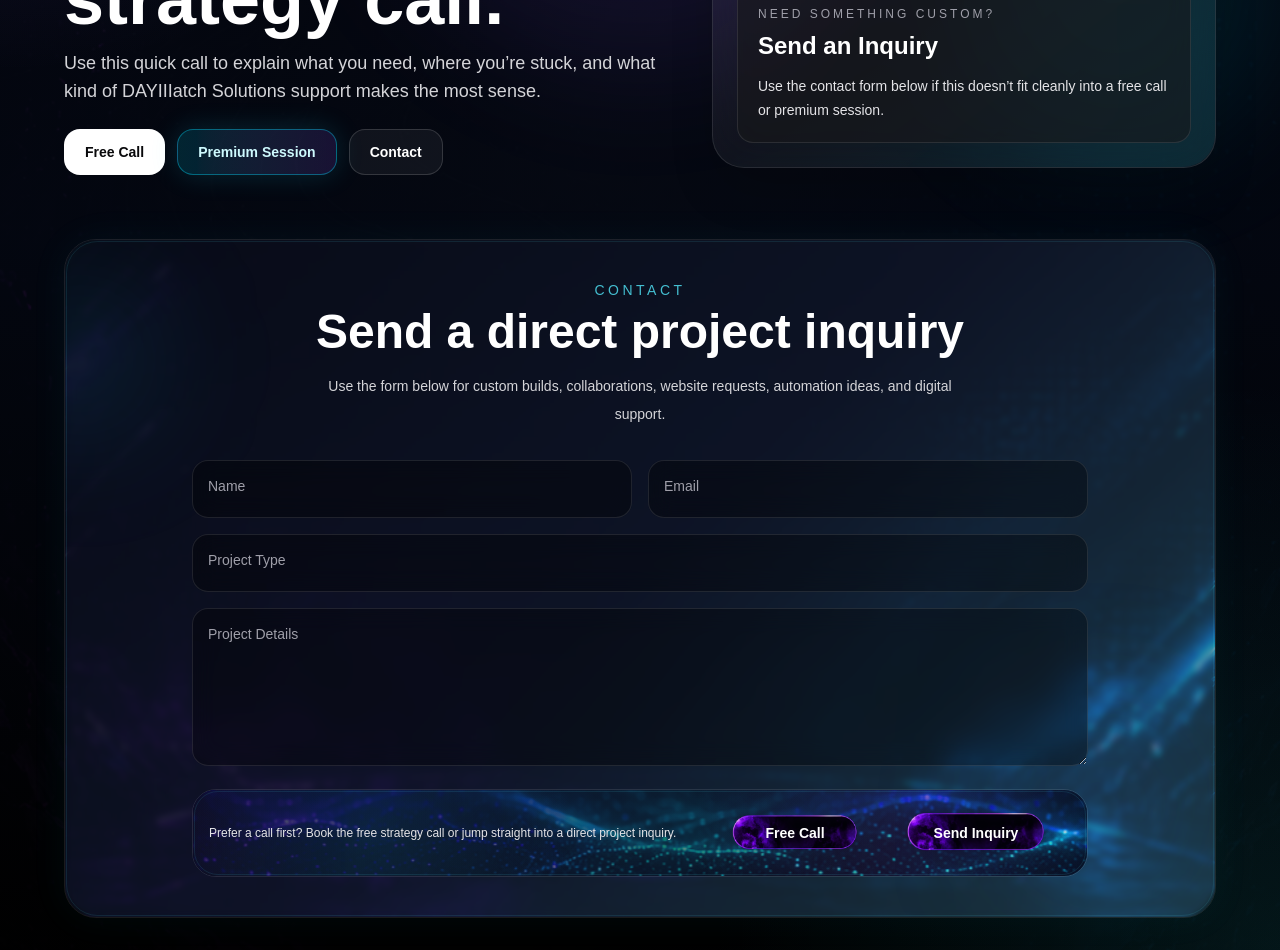
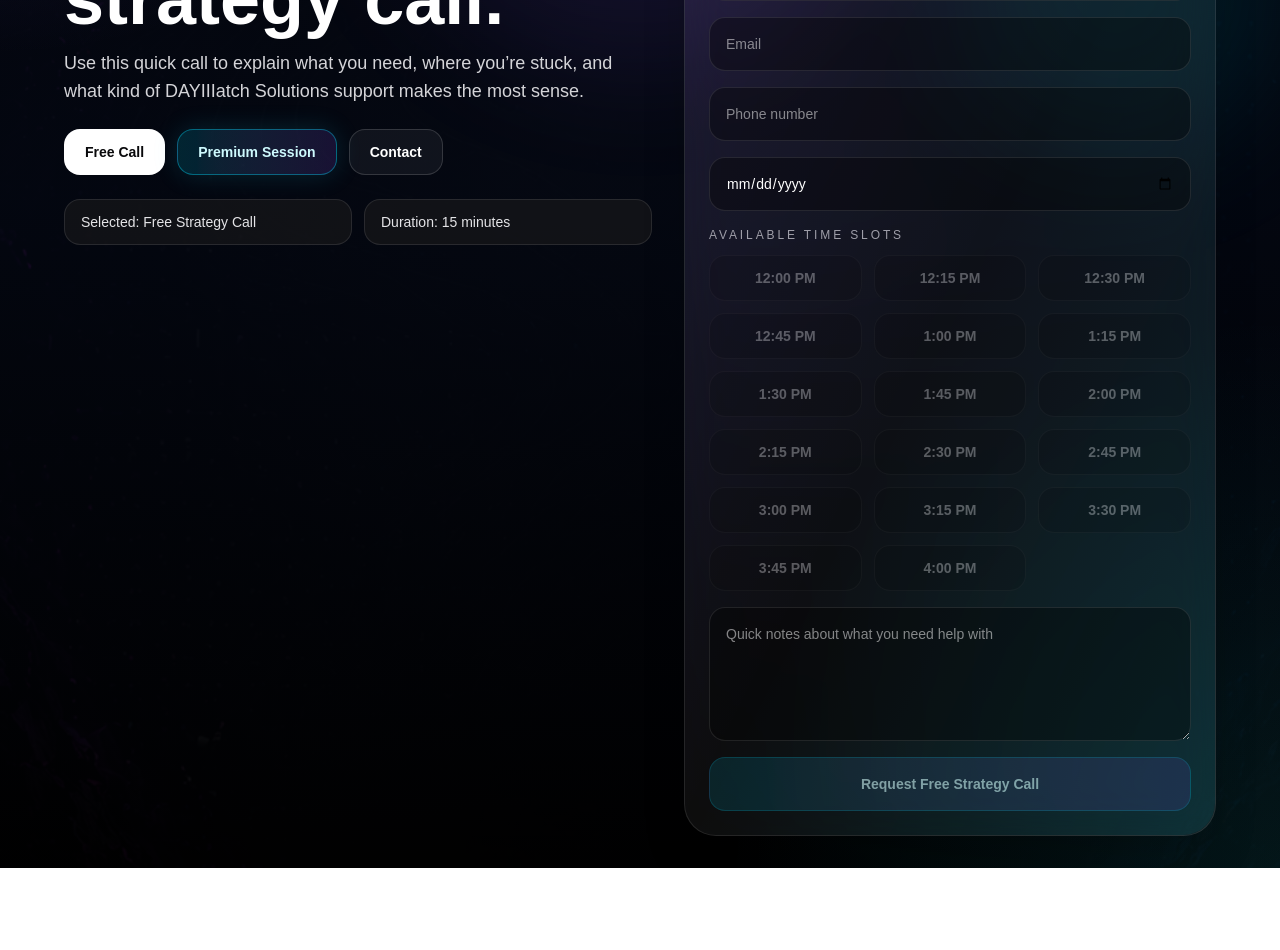
Before and after one commit to GoatManBizzle/dayiiiatch-web, a Next.js app: page /book in a window 1280 px wide. Shown: the part 460-1410 px from the top of the page. After the commit the page ends 1328 px from the top, so only its background shows below. Built offline with nearby package versions, Linux system fonts and the light colour scheme.

Commit message:
Scheduler on Deck

```diff
--- a/src/app/api/book/route.ts
+++ b/src/app/api/book/route.ts
@@ -4,43 +4,54 @@ import { Resend } from "resend";
 
 const supabaseUrl = process.env.NEXT_PUBLIC_SUPABASE_URL;
 const supabaseKey = process.env.SUPABASE_SERVICE_ROLE_KEY;
+const resendKey = process.env.RESEND_API_KEY;
 
 if (!supabaseUrl || !supabaseKey) {
   throw new Error("Missing Supabase environment variables.");
 }
 
 const supabase = createClient(supabaseUrl, supabaseKey);
-const resend = new Resend(process.env.RESEND_API_KEY);
+const resend = resendKey ? new Resend(resendKey) : null;
 
 const ADMIN_EMAIL =
   process.env.BOOKING_ADMIN_EMAIL || "DAYIIIatchSolutions@outlook.com";
+
+const FROM_EMAIL =
+  process.env.BOOKING_FROM_EMAIL ||
+  "DAYIIIatch Scheduler <onboarding@resend.dev>";
 
 type ServiceKey = "free-call" | "premium-session";
 
 const SERVICE_LABELS: Record<ServiceKey, string> = {
   "free-call": "Free Strategy Call",
-  "premium-session": "Premium Session",
+  "premium-session": "Premium Strategy Session",
 };
 
 function isValidService(service: string): service is ServiceKey {
   return service === "free-call" || service === "premium-session";
 }
 
+function isValidDate(date: string) {
+  return /^\d{4}-\d{2}-\d{2}$/.test(date);
+}
+
 function isValidTime(time: string) {
   return /^\d{2}:\d{2}$/.test(time);
 }
 
-function isValidDate(date: string) {
-  return /^\d{4}-\d{2}-\d{2}$/.test(date);
+function safeText(value: unknown) {
+  return String(value ?? "")
+    .replaceAll("&", "&amp;")
+    .replaceAll("<", "&lt;")
+    .replaceAll(">", "&gt;");
 }
 
 export async function GET(request: NextRequest) {
-  try {
   const { searchParams } = new URL(request.url);
-    const service = searchParams.get("service");
-    const date = searchParams.get("date");
+  const service = searchParams.get("service") ?? "";
+  const date = searchParams.get("date") ?? "";
 
-    if (!service || !date || !isValidService(service) || !isValidDate(date)) {
+  if (!isValidService(service) || !isValidDate(date)) {
     return NextResponse.json(
       { error: "Missing or invalid service/date." },
       { status: 400 },
@@ -55,54 +66,38 @@ export async function GET(request: NextRequest) {
     .in("status", ["confirmed", "pending"]);
 
   if (error) {
-      console.error("GET /api/book Supabase error:", error);
-
     return NextResponse.json(
-        {
-          error: "Failed to load booked slots.",
-          details: error.message,
-          code: error.code,
-        },
+      { error: "Failed to load booked slots.", details: error.message },
       { status: 500 },
     );
   }
 
   return NextResponse.json({
-      bookedTimes: data.map((row) => row.time),
+    bookedTimes: (data ?? []).map((row) => row.time),
   });
-  } catch (error) {
-    console.error("GET /api/book unexpected error:", error);
-
-    return NextResponse.json(
-      { error: "Unexpected GET error." },
-      { status: 500 },
-    );
-  }
 }
 
 export async function POST(request: NextRequest) {
   try {
     const body = await request.json();
 
-    const {
-      service,
-      date,
-      time,
-      name,
-      email,
-      company = "",
-      details = "",
-    } = body;
+    const service = String(body.service ?? "");
+    const date = String(body.date ?? body.preferredDate ?? "");
+    const time = String(body.time ?? body.preferredTime ?? "");
+    const name = String(body.name ?? "").trim();
+    const email = String(body.email ?? "").trim();
+    const phone = String(body.phone ?? "").trim();
+    const company = String(body.company ?? "").trim();
+    const details = String(
+      body.details ?? body.notes ?? body.message ?? "",
+    ).trim();
 
     if (
-      !service ||
-      !date ||
-      !time ||
-      !name ||
-      !email ||
       !isValidService(service) ||
       !isValidDate(date) ||
-      !isValidTime(time)
+      !isValidTime(time) ||
+      !name ||
+      !email
     ) {
       return NextResponse.json(
         { error: "Missing or invalid booking fields." },
@@ -120,13 +115,10 @@ export async function POST(request: NextRequest) {
       .maybeSingle();
 
     if (existingError) {
-      console.error("POST availability check Supabase error:", existingError);
-
       return NextResponse.json(
         {
           error: "Failed to verify booking availability.",
           details: existingError.message,
-          code: existingError.code,
         },
         { status: 500 },
       );
@@ -139,117 +131,108 @@ export async function POST(request: NextRequest) {
       );
     }
 
+    const serviceLabel = SERVICE_LABELS[service];
+    const combinedDetails = phone
+      ? `Phone: ${phone}\n\n${details || "No notes provided."}`
+      : details || "No notes provided.";
+
     const { data: insertedBooking, error: insertError } = await supabase
       .from("bookings")
       .insert({
         service,
-        service_label: SERVICE_LABELS[service],
+        service_label: serviceLabel,
         date,
         time,
         name,
         email,
         company,
-        details,
+        details: combinedDetails,
         status: "confirmed",
       })
       .select("id, service_label, date, time, name, email, company, details")
       .single();
 
     if (insertError) {
-      console.error("POST insert Supabase error:", insertError);
-
-      const duplicateLike =
-        insertError.message?.toLowerCase().includes("duplicate") ||
-        insertError.message?.toLowerCase().includes("unique");
-
       return NextResponse.json(
         {
-          error: duplicateLike
-            ? "That slot is already booked. Please pick another one."
-            : "Failed to save booking.",
+          error: "Failed to save booking.",
           details: insertError.message,
           code: insertError.code,
         },
-        { status: duplicateLike ? 409 : 500 },
+        { status: 500 },
       );
     }
 
-    const serviceLabel = insertedBooking.service_label;
+    if (!resend) {
+      return NextResponse.json({
+        success: true,
+        bookingId: insertedBooking.id,
+        warning: "Booking saved, but RESEND_API_KEY is missing.",
+      });
+    }
 
-    const clientEmailPayload = {
-      from:
-        process.env.BOOKING_FROM_EMAIL ||
-        "DAYIIIatch Scheduler <onboarding@resend.dev>",
+    const duration = service === "free-call" ? "15 minutes" : "30+ minutes";
 
+    const clientEmail = await resend.emails.send({
+      from: FROM_EMAIL,
       to: [email],
-
-      subject: `Booking Confirmed — ${serviceLabel}`,
-
+      subject: `Booking Request Received — ${serviceLabel}`,
       html: `
-        <div style="font-family:Arial,sans-serif;color:#111;">
-          <h2>You're booked in.</h2>
-
-          <p>Your session has been confirmed with DAYIIIatch Solutions.</p>
-
-          <p><strong>Service:</strong> ${serviceLabel}</p>
-          <p><strong>Date:</strong> ${date}</p>
-          <p><strong>Time:</strong> ${time}</p>
-
-          <p>We’ll tap in with you soon.</p>
+        <div style="font-family:Arial,sans-serif;color:#111;line-height:1.6;">
+          <h2>DAYIIIatch Solutions received your booking request.</h2>
+          <p>We got your request and will confirm everything soon.</p>
+          <p><strong>Service:</strong> ${safeText(serviceLabel)}</p>
+          <p><strong>Date:</strong> ${safeText(date)}</p>
+          <p><strong>Time:</strong> ${safeText(time)}</p>
+          <p><strong>Duration:</strong> ${safeText(duration)}</p>
         </div>
       `,
-    };
+    });
 
-    const adminEmailPayload = {
-      from:
-        process.env.BOOKING_FROM_EMAIL ||
-        "DAYIIIatch Scheduler <onboarding@resend.dev>",
-
+    const adminEmail = await resend.emails.send({
+      from: FROM_EMAIL,
       to: [ADMIN_EMAIL],
-
-      subject: `🚨 New Booking — ${serviceLabel}`,
-
+      subject: `🚨 New Booking Request — ${serviceLabel}`,
       html: `
-        <div style="font-family:Arial,sans-serif;color:#111;">
-          <h2>New client booking received.</h2>
-
-          <p><strong>Name:</strong> ${name}</p>
-          <p><strong>Email:</strong> ${email}</p>
-          <p><strong>Company:</strong> ${company || "N/A"}</p>
-
+        <div style="font-family:Arial,sans-serif;color:#111;line-height:1.6;">
+          <h2>New DAYIIIatch booking request.</h2>
+          <p><strong>Name:</strong> ${safeText(name)}</p>
+          <p><strong>Email:</strong> ${safeText(email)}</p>
+          <p><strong>Phone:</strong> ${safeText(phone || "N/A")}</p>
           <hr />
-
-          <p><strong>Service:</strong> ${serviceLabel}</p>
-          <p><strong>Date:</strong> ${date}</p>
-          <p><strong>Time:</strong> ${time}</p>
-
+          <p><strong>Service:</strong> ${safeText(serviceLabel)}</p>
+          <p><strong>Date:</strong> ${safeText(date)}</p>
+          <p><strong>Time:</strong> ${safeText(time)}</p>
+          <p><strong>Duration:</strong> ${safeText(duration)}</p>
           <hr />
-
-          <p><strong>Project Details:</strong></p>
-
-          <p>${details}</p>
+          <p><strong>Notes:</strong></p>
+          <p>${safeText(details || "N/A")}</p>
         </div>
       `,
-    };
+    });
 
-    console.log("CLIENT EMAIL TARGET:", email);
-    console.log("ADMIN EMAIL TARGET:", ADMIN_EMAIL);
-
-    const [clientEmailResult, adminEmailResult] = await Promise.allSettled([
-      resend.emails.send(clientEmailPayload),
-      resend.emails.send(adminEmailPayload),
-    ]);
-
-    console.log("CLIENT EMAIL RESULT:", clientEmailResult);
-    console.log("ADMIN EMAIL RESULT:", adminEmailResult);
+    if (clientEmail.error || adminEmail.error) {
+      return NextResponse.json(
+        {
+          error: "Booking saved, but email failed.",
+          resend: {
+            clientError: clientEmail.error,
+            adminError: adminEmail.error,
+          },
+        },
+        { status: 500 },
+      );
+    }
 
     return NextResponse.json({
       success: true,
       bookingId: insertedBooking.id,
+      email: {
+        client: clientEmail.data?.id,
+        admin: adminEmail.data?.id,
+      },
     });
-  } catch (error) {
-    console.error("POST /api/book unexpected error:", error);
-
+  } catch {
     return NextResponse.json(
       { error: "Unexpected booking error." },
       { status: 500 },
--- a/src/app/book/page.tsx
+++ b/src/app/book/page.tsx
@@ -1,41 +1,183 @@
+"use client";
+
+import { useSearchParams } from "next/navigation";
+import { FormEvent, Suspense, useEffect, useMemo, useState } from "react";
+
 import SiteShell from "@/components/layout/site-shell";
-import ContactFormSection from "@/components/sections/contact-form";
 import HeaderSection from "@/components/sections/header";
 import { GhostButton, PrimaryButton, SolidCTA } from "@/components/ui/buttons";
 
+type SubmitState = "idle" | "loading" | "success" | "error";
+
 const serviceMap = {
   "free-call": {
+    label: "Free Strategy Call",
+    duration: "15 minutes",
+    slotStep: 15,
     eyebrow: "Free Strategy Call",
     title: "Book your free 15-minute strategy call.",
     text: "Use this quick call to explain what you need, where you’re stuck, and what kind of DAYIIIatch Solutions support makes the most sense.",
-    badge: "Best First Step",
   },
   "premium-session": {
+    label: "Premium Strategy Session",
+    duration: "30+ minutes",
+    slotStep: 30,
     eyebrow: "Premium Strategy Session",
     title: "Book your paid deep strategy session.",
     text: "This is for serious clients who want focused planning, clearer direction, and a stronger action path before a build or larger service.",
-    badge: "Serious Client Path",
   },
 };
 
-type BookPageProps = {
-  searchParams?: Promise<{ service?: string }>;
-};
+function to12Hour(time: string) {
+  const [h, m] = time.split(":").map(Number);
+  const suffix = h >= 12 ? "PM" : "AM";
+  const hour = h % 12 || 12;
+  return `${hour}:${String(m).padStart(2, "0")} ${suffix}`;
+}
 
-export default async function BookingLandingPage({
-  searchParams,
-}: BookPageProps) {
-  const params = await searchParams;
-  const serviceKey = params?.service ?? "free-call";
+function buildSlots(step: number) {
+  const slots: string[] = [];
+  const start = 12 * 60;
+  const end = 16 * 60;
+
+  for (let minutes = start; minutes <= end; minutes += step) {
+    const h = Math.floor(minutes / 60);
+    const m = minutes % 60;
+    slots.push(`${String(h).padStart(2, "0")}:${String(m).padStart(2, "0")}`);
+  }
+
+  return slots;
+}
+
+function BookingPageContent() {
+  const searchParams = useSearchParams();
+  const serviceKey = searchParams.get("service") ?? "free-call";
+
   const selected =
     serviceMap[serviceKey as keyof typeof serviceMap] ??
     serviceMap["free-call"];
+
+  const [submitState, setSubmitState] = useState<SubmitState>("idle");
+  const [errorMessage, setErrorMessage] = useState("");
+  const [bookedTimes, setBookedTimes] = useState<string[]>([]);
+
+  const [formValues, setFormValues] = useState({
+    name: "",
+    email: "",
+    phone: "",
+    preferredDate: "",
+    preferredTime: "",
+    notes: "",
+  });
+
+  const today = useMemo(() => new Date().toISOString().split("T")[0], []);
+  const availableSlots = useMemo(
+    () => buildSlots(selected.slotStep),
+    [selected.slotStep],
+  );
+
+  const selectedSlotIsValid =
+    formValues.preferredTime &&
+    availableSlots.includes(formValues.preferredTime) &&
+    !bookedTimes.includes(formValues.preferredTime);
+
+  useEffect(() => {
+    let ignore = false;
+
+    async function loadBookedTimes() {
+      if (!formValues.preferredDate) return;
+
+      try {
+        const response = await fetch(
+          `/api/book?service=${serviceKey}&date=${formValues.preferredDate}`,
+        );
+
+        const data = await response.json().catch(() => null);
+
+        if (!ignore && response.ok && Array.isArray(data?.bookedTimes)) {
+          setBookedTimes(data.bookedTimes);
+        }
+      } catch {
+        if (!ignore) {
+          setBookedTimes([]);
+        }
+      }
+    }
+
+    loadBookedTimes();
+
+    return () => {
+      ignore = true;
+    };
+  }, [formValues.preferredDate, serviceKey]);
+
+  async function handleSubmit(event: FormEvent<HTMLFormElement>) {
+    event.preventDefault();
+
+    if (submitState === "loading") return;
+
+    setSubmitState("loading");
+    setErrorMessage("");
+
+    try {
+      const response = await fetch("/api/book", {
+        method: "POST",
+        headers: {
+          "Content-Type": "application/json",
+        },
+        body: JSON.stringify({
+          service: serviceKey,
+          serviceType: serviceKey,
+          serviceLabel: selected.label,
+          duration: selected.duration,
+
+          name: formValues.name,
+          email: formValues.email,
+          phone: formValues.phone,
+
+          date: formValues.preferredDate,
+          time: formValues.preferredTime,
+          preferredDate: formValues.preferredDate,
+          preferredTime: formValues.preferredTime,
+
+          message: formValues.notes,
+          notes: formValues.notes,
+          details: formValues.notes,
+        }),
+      });
+
+      const data = await response.json().catch(() => null);
+
+      if (!response.ok) {
+        throw new Error(data?.error || "Booking request failed.");
+      }
+
+      setSubmitState("success");
+      setBookedTimes((prev) => [...prev, formValues.preferredTime]);
+
+      setFormValues({
+        name: "",
+        email: "",
+        phone: "",
+        preferredDate: "",
+        preferredTime: "",
+        notes: "",
+      });
+    } catch (error) {
+      setSubmitState("error");
+      setErrorMessage(
+        error instanceof Error
+          ? error.message
+          : "Something glitched while booking. Please try again.",
+      );
+    }
+  }
 
   return (
     <SiteShell>
       <HeaderSection />
 
-      <section className="mt-6 grid gap-8 lg:grid-cols-[1.1fr_0.9fr] lg:items-center">
+      <section className="mt-6 grid gap-8 lg:grid-cols-[1.05fr_0.95fr] lg:items-start">
         <div className="space-y-6">
           <div className="inline-flex rounded-full border border-cyan-400/20 bg-cyan-400/10 px-4 py-1 text-xs font-medium uppercase tracking-[0.25em] text-cyan-200">
             {selected.eyebrow}
@@ -53,43 +195,181 @@ export default async function BookingLandingPage({
 
           <div className="flex flex-wrap gap-3">
             <SolidCTA href="/book?service=free-call">Free Call</SolidCTA>
+
             <PrimaryButton href="/book?service=premium-session">
               Premium Session
             </PrimaryButton>
-            <GhostButton href="#contact-form">Contact</GhostButton>
+
+            <GhostButton href="/#contact-form">Contact</GhostButton>
+          </div>
+
+          <div className="grid gap-3 sm:grid-cols-2">
+            <div className="rounded-2xl border border-white/10 bg-zinc-900/70 px-4 py-3 text-sm text-zinc-200">
+              Selected: {selected.label}
+            </div>
+
+            <div className="rounded-2xl border border-white/10 bg-zinc-900/70 px-4 py-3 text-sm text-zinc-200">
+              Duration: {selected.duration}
+            </div>
           </div>
         </div>
 
-        <div className="relative rounded-[2rem] border border-white/10 bg-white/5 p-6 shadow-2xl backdrop-blur-xl">
+        <div
+          id="booking-form"
+          className="relative overflow-hidden rounded-[2rem] border border-white/10 bg-white/5 p-6 shadow-2xl backdrop-blur-xl"
+        >
           <div className="absolute inset-0 rounded-[2rem] bg-gradient-to-br from-violet-500/10 via-transparent to-cyan-400/10" />
 
-          <div className="relative space-y-4">
-            <div className="rounded-2xl border border-cyan-400/20 bg-cyan-400/10 p-5">
-              <p className="text-xs uppercase tracking-[0.25em] text-cyan-200">
-                Selected Service
-              </p>
-              <h3 className="mt-2 text-2xl font-bold">{selected.badge}</h3>
-              <p className="mt-3 text-sm leading-6 text-zinc-200">
-                This page is now ready to connect into the full DAYIIIatch
-                Scheduler booking flow for this selected service.
-              </p>
-            </div>
+          <div className="relative">
+            <p className="text-xs uppercase tracking-[0.25em] text-cyan-200">
+              DAYIIIatch Scheduler
+            </p>
 
-            <div className="rounded-2xl border border-white/10 bg-zinc-900/60 p-5">
-              <p className="text-xs uppercase tracking-[0.25em] text-zinc-400">
-                Need something custom?
-              </p>
-              <h3 className="mt-2 text-2xl font-bold">Send an Inquiry</h3>
-              <p className="mt-3 text-sm leading-6 text-zinc-200">
-                Use the contact form below if this doesn’t fit cleanly into a
-                free call or premium session.
-              </p>
-            </div>
+            <h2 className="mt-2 text-3xl font-black">
+              Choose your booking time
+            </h2>
+
+            <p className="mt-3 text-sm leading-6 text-zinc-300">
+              Pick a clean {selected.slotStep}-minute slot. You’ll get a
+              confirmation once the booking is locked in.
+            </p>
+
+            <form onSubmit={handleSubmit} className="mt-6 grid gap-4">
+              <input
+                required
+                value={formValues.name}
+                onChange={(e) =>
+                  setFormValues((prev) => ({
+                    ...prev,
+                    name: e.target.value,
+                  }))
+                }
+                placeholder="Name"
+                className="rounded-2xl border border-white/10 bg-black/35 px-4 py-4 text-sm text-white outline-none focus:border-cyan-400/50"
+              />
+
+              <input
+                required
+                type="email"
+                value={formValues.email}
+                onChange={(e) =>
+                  setFormValues((prev) => ({
+                    ...prev,
+                    email: e.target.value,
+                  }))
+                }
+                placeholder="Email"
+                className="rounded-2xl border border-white/10 bg-black/35 px-4 py-4 text-sm text-white outline-none focus:border-cyan-400/50"
+              />
+
+              <input
+                type="tel"
+                value={formValues.phone}
+                onChange={(e) =>
+                  setFormValues((prev) => ({
+                    ...prev,
+                    phone: e.target.value,
+                  }))
+                }
+                placeholder="Phone number"
+                className="rounded-2xl border border-white/10 bg-black/35 px-4 py-4 text-sm text-white outline-none focus:border-cyan-400/50"
+              />
+
+              <input
+                required
+                type="date"
+                min={today}
+                value={formValues.preferredDate}
+                onChange={(e) =>
+                  setFormValues((prev) => ({
+                    ...prev,
+                    preferredDate: e.target.value,
+                    preferredTime: "",
+                  }))
+                }
+                className="rounded-2xl border border-white/10 bg-black/35 px-4 py-4 text-sm text-white outline-none focus:border-cyan-400/50"
+              />
+
+              <div className="grid gap-3">
+                <p className="text-xs uppercase tracking-[0.24em] text-zinc-400">
+                  Available Time Slots
+                </p>
+
+                <div className="grid grid-cols-2 gap-3 sm:grid-cols-3">
+                  {availableSlots.map((slot) => {
+                    const isBooked = bookedTimes.includes(slot);
+                    const isSelected = formValues.preferredTime === slot;
+
+                    return (
+                      <button
+                        key={slot}
+                        type="button"
+                        disabled={!formValues.preferredDate || isBooked}
+                        onClick={() =>
+                          setFormValues((prev) => ({
+                            ...prev,
+                            preferredTime: slot,
+                          }))
+                        }
+                        className={`rounded-2xl border px-4 py-3 text-sm font-semibold transition ${
+                          isSelected
+                            ? "border-cyan-300 bg-cyan-400/20 text-cyan-100 shadow-[0_0_22px_rgba(34,211,238,0.18)]"
+                            : "border-white/10 bg-black/35 text-zinc-200 hover:border-cyan-400/30 hover:bg-cyan-400/10"
+                        } disabled:cursor-not-allowed disabled:opacity-35`}
+                      >
+                        {isBooked ? "Booked" : to12Hour(slot)}
+                      </button>
+                    );
+                  })}
+                </div>
+              </div>
+
+              <textarea
+                rows={5}
+                value={formValues.notes}
+                onChange={(e) =>
+                  setFormValues((prev) => ({
+                    ...prev,
+                    notes: e.target.value,
+                  }))
+                }
+                placeholder="Quick notes about what you need help with"
+                className="rounded-2xl border border-white/10 bg-black/35 px-4 py-4 text-sm text-white outline-none focus:border-cyan-400/50"
+              />
+
+              {submitState === "success" && (
+                <div className="rounded-2xl border border-emerald-400/20 bg-emerald-500/10 px-4 py-3 text-sm text-emerald-100">
+                  Booking request sent successfully.
+                </div>
+              )}
+
+              {submitState === "error" && (
+                <div className="rounded-2xl border border-rose-400/20 bg-rose-500/10 px-4 py-3 text-sm text-rose-100">
+                  {errorMessage}
+                </div>
+              )}
+
+              <button
+                type="submit"
+                disabled={submitState === "loading" || !selectedSlotIsValid}
+                className="rounded-2xl border border-cyan-400/30 bg-gradient-to-r from-cyan-400/20 to-violet-500/20 px-5 py-4 text-sm font-bold text-cyan-100 transition hover:scale-[1.02] disabled:cursor-not-allowed disabled:opacity-60"
+              >
+                {submitState === "loading"
+                  ? "Sending Booking..."
+                  : `Request ${selected.label}`}
+              </button>
+            </form>
           </div>
         </div>
       </section>
-
-      <ContactFormSection />
     </SiteShell>
   );
 }
+
+export default function BookingLandingPage() {
+  return (
+    <Suspense fallback={null}>
+      <BookingPageContent />
+    </Suspense>
+  );
+}
```
Lines whose indentation alone changed are shown as unchanged.
